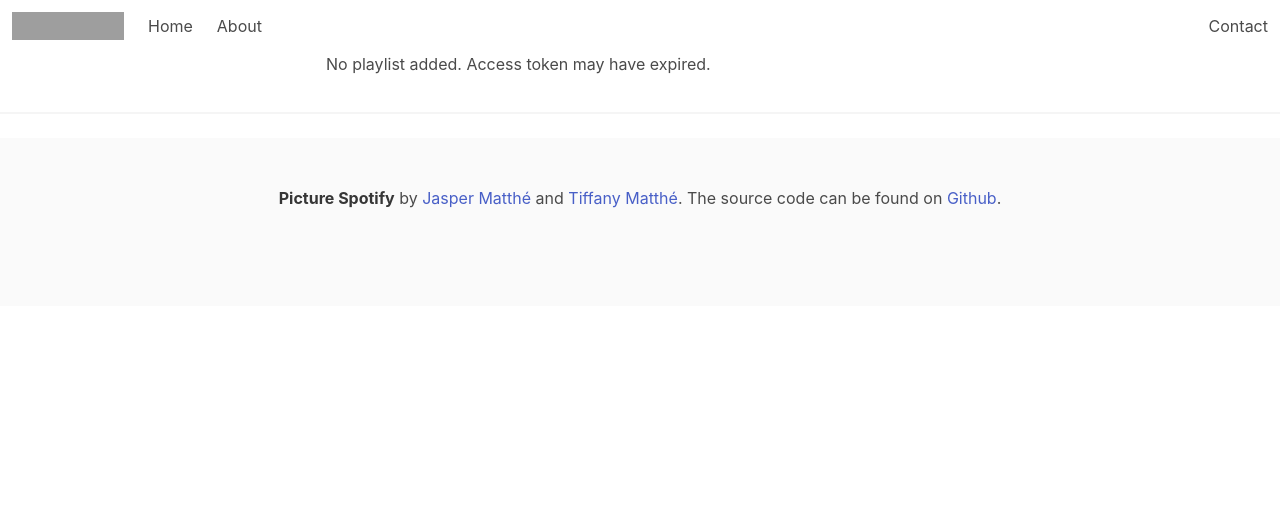
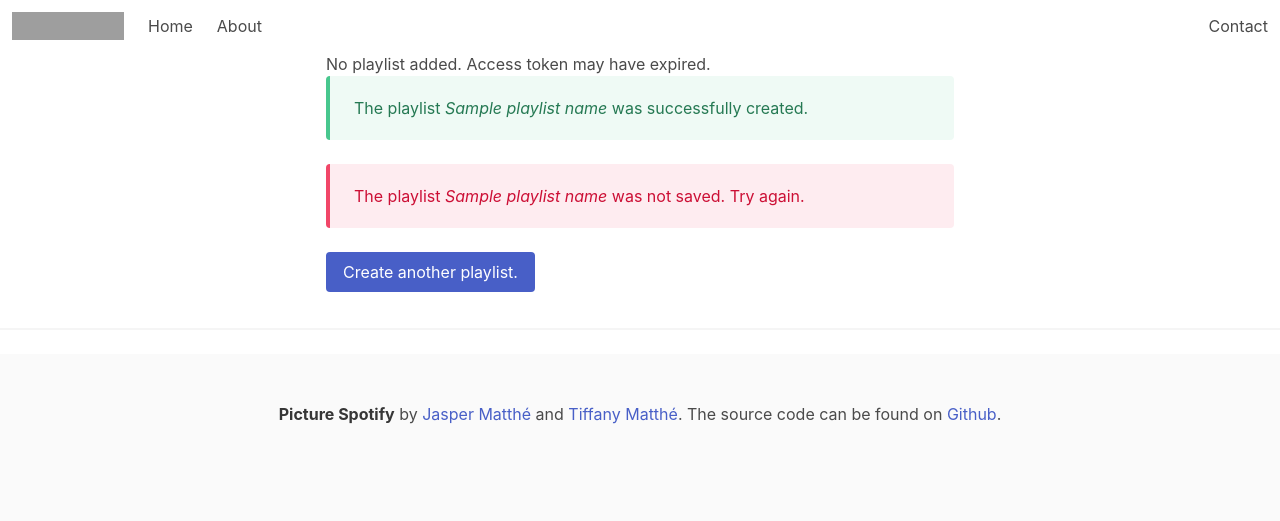
Before and after one commit to tiffanymatthe/picture-spotify, a Flask app: template web_app/templates/add_playlist_result.html in a window 1280 px wide. Shown: the top 521 px of the page. Run offline with Flask 2, Linux system fonts and the light colour scheme; the template is opened without the code that fills it: most values are stand-ins (such as "Sample title", 1, 10 or a date in 2020); parts of the project's set-up code (start-up, migrations or seed data) failed here and were passed over; some libraries are stand-ins or nearby versions; grey boxes are pictures that could not be loaded.

Commit message:
Update ui.

```diff
--- a/web_app/templates/add_playlist_result.html
+++ b/web_app/templates/add_playlist_result.html
@@ -9,15 +9,31 @@ https://github.com/spotify/web-api-auth-examples
 {% block content %}
 <div id="user-profile">
 </div>
+<div id="playlist">
+</div>
 
 {% raw %}
 <script id="user-profile-template" type="text/x-handlebars-template">
-  <h2>Hi {{display_name}}!</h2>
+  <h2 class="title mb-3">Hi {{display_name}}!</h2>
 </script>
 {% endraw %}
 
-<div id="success_statement" style="display:none"><h2>The playlist <i>{{playlist_name}}</i> was successfully saved.</h2></div>
-<div id="fail_statement" style="display:none"><h2>The playlist <i>{{playlist_name}}</i> was not saved. Try again.</h2></div>
+<article class="message is-success success_statement">
+  <div class="message-body">
+    The playlist <i>{{playlist_name}}</i> was successfully created.
+  </div>
+</article>
+<article class="message is-danger fail_statement">
+  <div class="message-body">
+    The playlist <i>{{playlist_name}}</i> was not saved. Try again.
+</article>
+{% raw %}
+<script id="playlist-template" type="text/x-handlebars-template">
+  <div>Check out your playlist<a href={{external_urls.spotify}} target="_blank">here</a>.</div>
+</script>
+{% endraw %}
+
+<a href="{{ url_for('home') }}" class="button is-link">Create another playlist.</a>
 
 <script src="https://cdnjs.cloudflare.com/ajax/libs/handlebars.js/4.1.1/handlebars.js"></script>
 <script>
@@ -47,7 +63,7 @@ https://github.com/spotify/web-api-auth-examples
       if (this.readyState == 4 && this.status == 200) {
         var response = JSON.parse(this.responseText)
         userProfilePlaceholder.innerHTML = userProfileTemplate(response);
-        createPlaylist(response.id);
+        //createPlaylist(response.id);
       }
     }
 
@@ -63,7 +79,9 @@ https://github.com/spotify/web-api-auth-examples
     xhttp.onreadystatechange = function() {
       if (this.readyState == 4 && this.status == 200 || this.status == 201) {
         var response = JSON.parse(this.responseText);
+        console.log(response);
         playlist_id = response.id;
+        playlistPlaceholder.innerHTML = playlistTemplate(response);
         getTrackURIs().then(val => addTracks(val, playlist_id));
       }
     }
@@ -117,7 +135,6 @@ async function getTrackURIs() {
     try {
       let URI = await getTrackURIWithPromise(artist, dict[artist]);
       trackURIs.push(URI);
-      console.log("URI " + URI);
     } catch(err) {
       console.log("error:" + err);
     }
@@ -128,7 +145,6 @@ async function getTrackURIs() {
   function addTracks(track_uri_array, playlist_id) {
     track_uri = track_uri_array.join(",");
     var type = "track";
-    console.log(track_uri);
 
     var xhttp = new XMLHttpRequest();
 
@@ -145,7 +161,6 @@ async function getTrackURIs() {
     console.log(request_url);
     xhttp.open('PUT', request_url, true);
     xhttp.setRequestHeader('Authorization', 'Bearer ' + access_token);
-    console.log(xhttp);
     xhttp.send();
   }
 
@@ -153,6 +168,10 @@ async function getTrackURIs() {
   var userProfileSource = document.getElementById('user-profile-template').innerHTML,
       userProfileTemplate = Handlebars.compile(userProfileSource),
       userProfilePlaceholder = document.getElementById('user-profile');
+
+  var playlistSource = document.getElementById('playlist-template').innerHTML,
+      playlistTemplate = Handlebars.compile(playlistSource),
+      playlistPlaceholder = document.getElementById('playlist');
 
   var params = getHashParams();
   var access_token = params.access_token
--- a/web_app/templates/layout.html
+++ b/web_app/templates/layout.html
@@ -5,6 +5,8 @@
         <meta name="viewport" content="width=device-width, initial-scale=1">
         <title>{% block title %}{% endblock %}</title>
         <link rel="stylesheet" type="text/css" href="{{ url_for('static', filename='site.css')}}" />
+        <script src="https://kit.fontawesome.com/20f230f0a5.js" crossorigin="anonymous"></script>
+
     </head>
 
     <body>
--- a/web_app/views.py
+++ b/web_app/views.py
@@ -29,9 +29,9 @@ def home():
     if request.method == 'POST':
         if request.form.get('save_playlist'):
             if session.get('file_added') is None:
-                return render_template("home.html", success="No file added yet!", artist_track=artist_track)
+                return render_template("home.html", success="No file added yet!", error=True, artist_track=artist_track)
             elif request.form.get('playlist_name') is None or str.strip(request.form.get('playlist_name')) == "":
-                return render_template("home.html", success="Playlist name is empty.", artist_track=artist_track)
+                return render_template("home.html", success="Playlist name is empty.", artist_track=artist_track, error=True, fileAdded=True)
             else:
                 session['playlist_name'] = str.strip(request.form.get('playlist_name'))
                 return redirect(url_for('auth'))
@@ -39,7 +39,7 @@ def home():
         if 'file' not in request.files:
             flash('No file part')
             session.pop('file_added', None)
-            return redirect(request.url)
+            return render_template("home.html", success="File not added.", artist_track=artist_track, error=True)
         file = request.files['file']
         filetype = type(file) # fileStorage type. Need to convert to color array
         # if user does not select file, browser also
@@ -47,7 +47,7 @@ def home():
         if file.filename == '':
             flash('No selected file')
             session.pop('file_added', None)
-            return redirect(request.url)
+            return render_template("home.html", success="File not added.", artist_track=artist_track, error=True)
         if file and allowed_file(file.filename):
             filestr = file.read()
             npimg = np.fromstring(filestr, np.uint8)
@@ -105,7 +105,7 @@ def connect():
 
     artist_track = session['artist_track']
     playlist_name = session['playlist_name']
-
+    session.clear()
     return render_template("add_playlist_result.html", artist_track=artist_track, playlist_name=playlist_name)
     #return redirect(url_for('home'))
 
```
Also changed, not shown: web_app/templates/home.html (+32 -19 lines).
